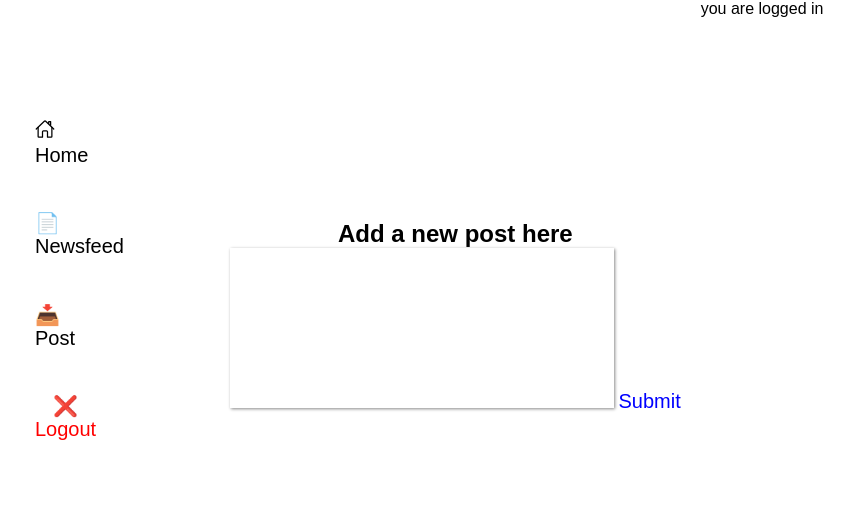
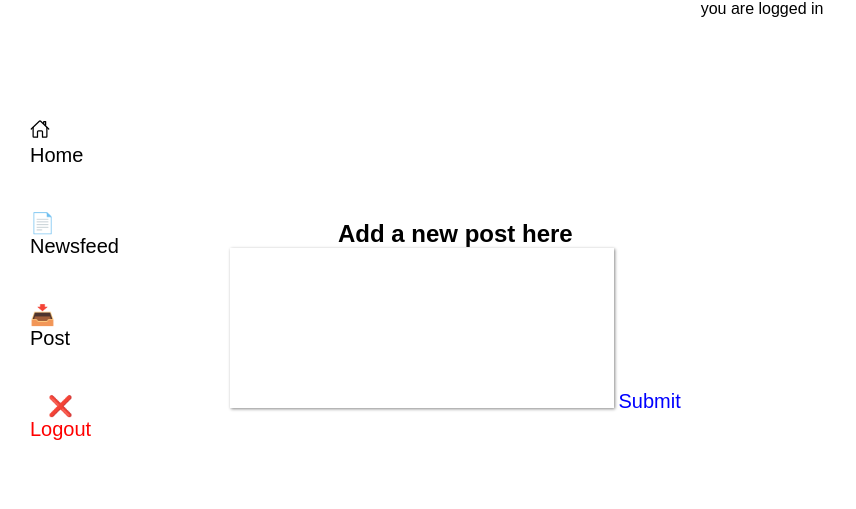
Before and after one commit to Joe-Powell/antisocial_media, a PHP site: page /post.php in a window 1280 px wide. Shown: the top 509 px of the page, without its empty margins (0-856 px from the left). Run offline with PHP 8.4, Linux system fonts and the light colour scheme; the visitor is signed in with stand-in values (Sample User, id 1); some libraries are stand-ins or nearby versions.

Commit message:
Update style.css

```diff
--- a/style.css
+++ b/style.css
@@ -98,16 +98,16 @@
 
     .navbar ul a{
         text-decoration: none;
-        width:40px;
+        width:30px;
         }
 
     .navbar ul li{
       list-style: none;
-      padding:5px 5px;
+      padding:5px 0px;
       background-color: white;
       color:black;
       font-size: 20px;
-      width:40px;
+      width:30px;
 
 
         }
```
